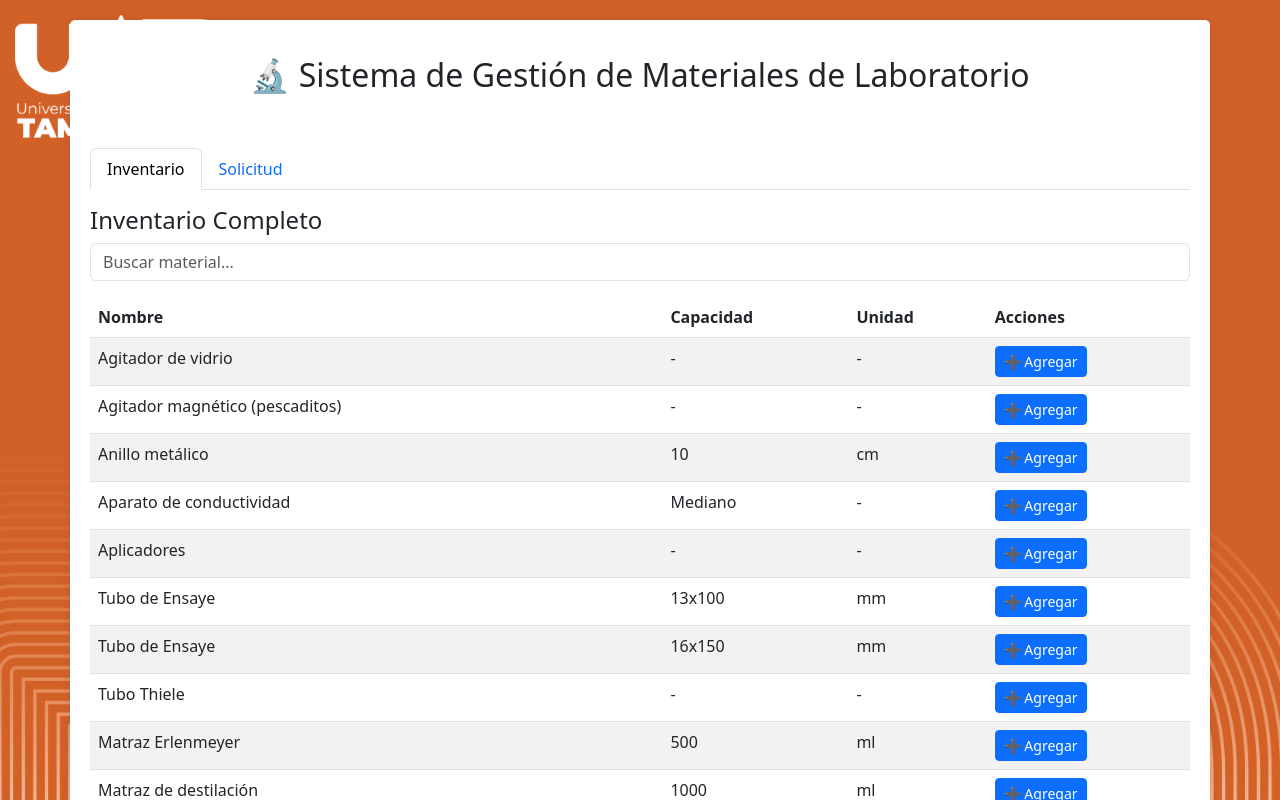
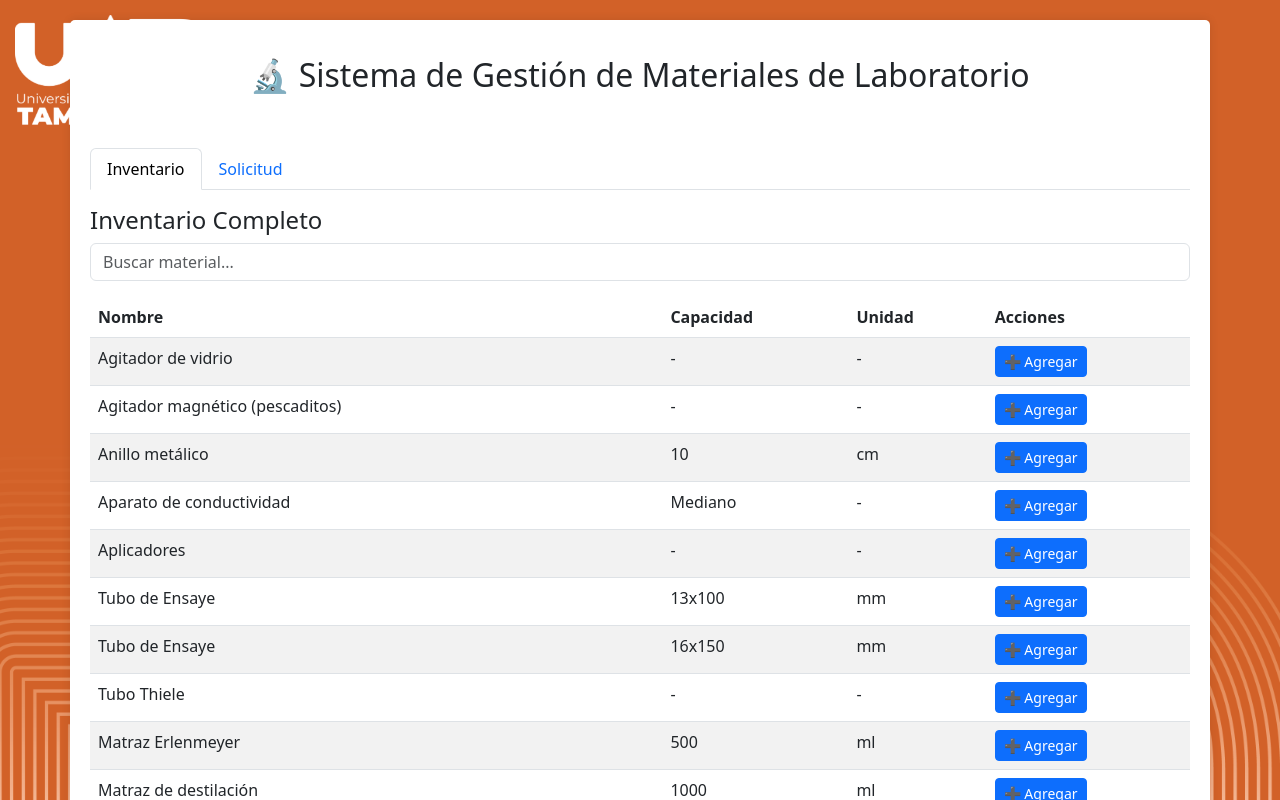
Before and after one commit to justasdrub/justasdrub.github.io, a plain HTML site: page inventario.html in a window 1280 px wide. Shown: the top 800 px of the page. Drawn offline with nearby package versions, Linux system fonts and the light colour scheme.

Commit message:
Update inventario.html

```diff
--- a/inventario.html
+++ b/inventario.html
@@ -50,7 +50,7 @@
     top: 15px;
     left: 15px;
     height: auto;
-    width: 200px; /* Ajusta según te guste */
+    width: 180px; /* Ajusta según te guste */
     z-index: 1500;
     transition: opacity 0.3s ease;
 }
```
